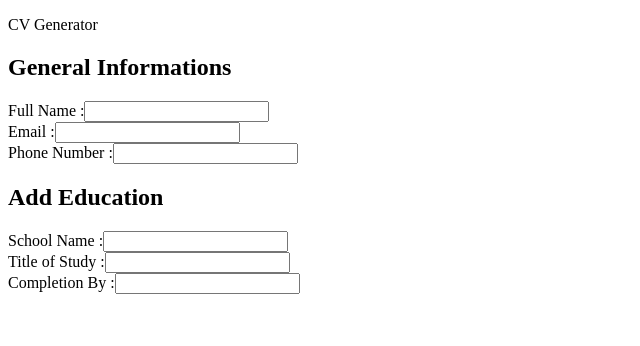
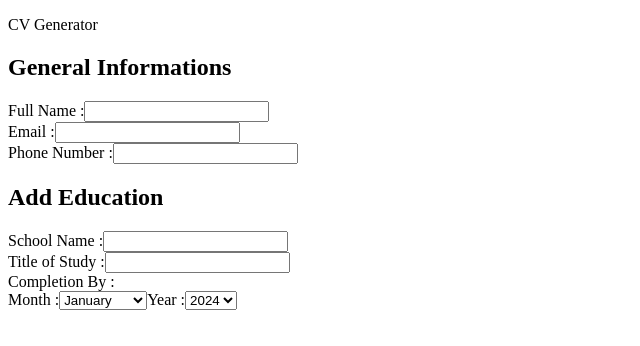
Before and after one commit to MewKay/cv-application, a React (Vite) app: page / in a window 1280 px wide. Shown: the top 346 px of the page, without its empty margins (0-640 px from the left). Built offline with nearby package versions, Linux system fonts and the light colour scheme.

Commit message:
Modify Education section to select inputs

```diff
--- a/src/components/Education.jsx
+++ b/src/components/Education.jsx
@@ -3,6 +3,34 @@ function Education() {
   const schoolNameInputId = "school-name-input";
   const studyTitleInputId = "study-title-input";
   const endDateInputId = "end-date-input";
+  const endDateMonthInputId = "end-date-month-input";
+  const endDateYearInputId = "end-date-year-input";
+  const endDateSelectClass = "end-date-select";
+
+  const months = [
+    "January",
+    "February",
+    "March",
+    "April",
+    "May",
+    "June",
+    "July",
+    "August",
+    "September",
+    "October",
+    "November",
+    "December",
+  ];
+  const years = (() => {
+    const centuryList = [];
+    let todayYear = new Date().getFullYear();
+
+    for (let i = 0; i < 100; i += 1, todayYear -= 1) {
+      centuryList.push(todayYear);
+    }
+
+    return centuryList;
+  })();
 
   return (
     <section id="education-section">
@@ -20,7 +48,41 @@ function Education() {
 
       <div className={inputClassName}>
         <label htmlFor={endDateInputId}>Completion By :</label>
-        <input id={endDateInputId} type="text" required></input>
+        <div id={endDateInputId}>
+          <span className={endDateSelectClass}>
+            <label htmlFor={endDateMonthInputId}>Month :</label>
+            <select
+              id={endDateMonthInputId}
+              name="completionMonth"
+              defaultValue={months[0]}
+            >
+              {months.map((month) => {
+                return (
+                  <option value={month} key={crypto.randomUUID()}>
+                    {month}
+                  </option>
+                );
+              })}
+            </select>
+          </span>
+
+          <span className={endDateSelectClass}>
+            <label htmlFor={endDateYearInputId}>Year :</label>
+            <select
+              id={endDateYearInputId}
+              name="completionYear"
+              defaultValue={years[0]}
+            >
+              {years.map((year) => {
+                return (
+                  <option value={year} key={crypto.randomUUID()}>
+                    {year}
+                  </option>
+                );
+              })}
+            </select>
+          </span>
+        </div>
       </div>
     </section>
   );
```
